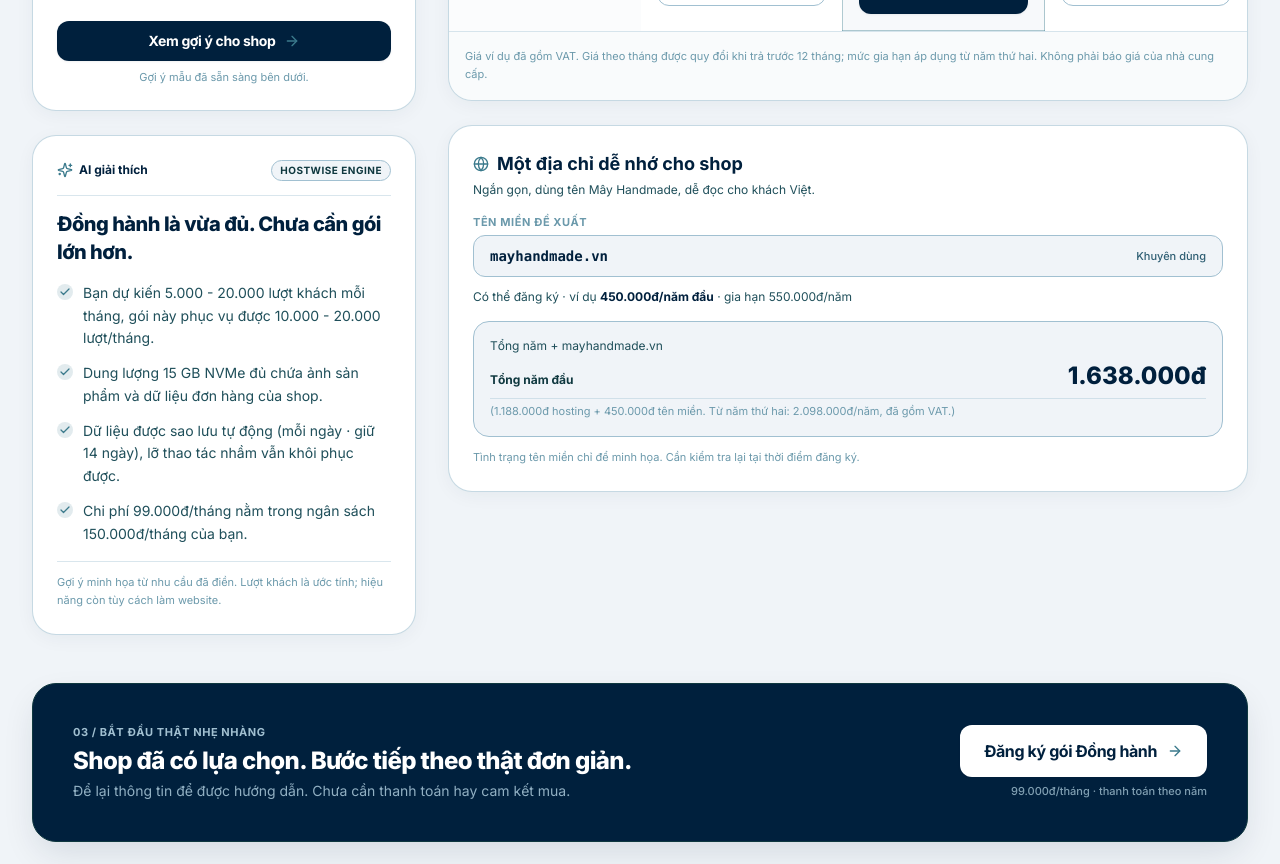
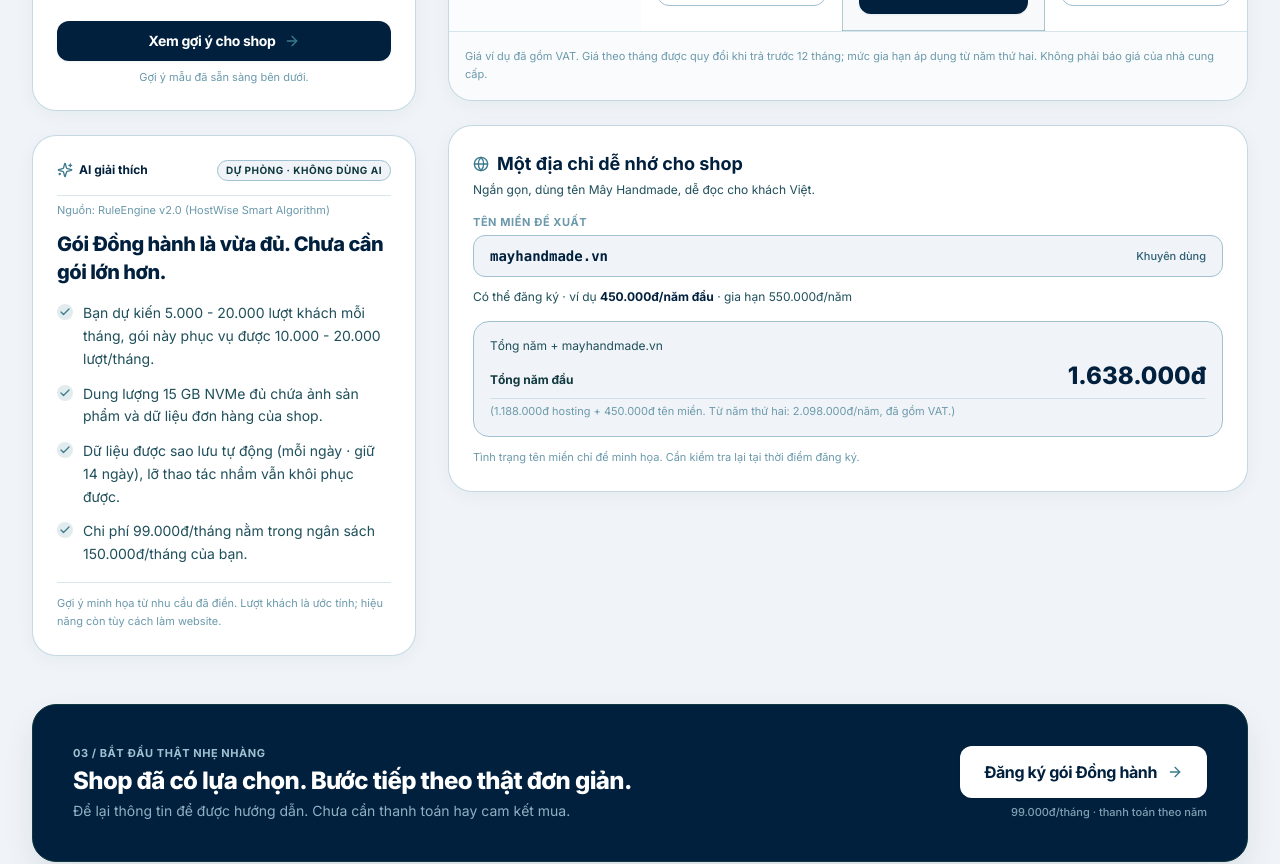
Before and after one commit to dkhanhjtc/VibeCoding_JAVa_2026, a React (Vite) app in the folder Frontend/: page / in a window 1280 px wide. Shown: the part 1180-2044 px from the top of the page. Built offline with nearby package versions, Linux system fonts and the light colour scheme.

Commit message:
feature: Hiển thị cảnh báo vượt ngân sách, tiêu đề AI và nguồn kết quả

```diff
--- a/Frontend/src/components/RecommendationResult.jsx
+++ b/Frontend/src/components/RecommendationResult.jsx
@@ -1,5 +1,5 @@
 import React from 'react';
-import { Sparkles, Check, Globe, ArrowRight } from 'lucide-react';
+import { Sparkles, Check, Globe, ArrowRight, AlertTriangle } from 'lucide-react';
 import { Button } from './UIPrimitives.jsx';
 
 /**
@@ -10,7 +10,10 @@ export const AIExplainerCard = ({ recommendationData }) => {
 
   const {
     isFallback,
+    provider,
     bestMatch,
+    headline,
+    budgetNote,
     reasons = []
   } = recommendationData;
 
@@ -23,13 +26,24 @@ export const AIExplainerCard = ({ recommendationData }) => {
           <span>AI giải thích</span>
         </div>
         <span className="text-[10px] uppercase font-bold tracking-wider px-2 py-0.5 rounded-full bg-[#f0f4f8] text-[#0f383f] border border-[#a1c0d1]">
-          {isFallback ? 'HostWise Engine' : 'Từ AI'}
+          {isFallback ? 'Dự phòng · không dùng AI' : 'Gemini AI'}
         </span>
       </div>
+      {provider && (
+        <p className="-mt-2 mb-3 text-[11px] text-[#6b99ab]">Nguồn: {provider}</p>
+      )}
 
       <h3 className="text-lg sm:text-xl font-black text-[#00203d] tracking-tight leading-snug">
-        {bestMatch?.name || 'Đồng hành'} là vừa đủ. Chưa cần gói lớn hơn.
+        {headline || `Gói ${bestMatch?.name} là lựa chọn phù hợp cho bạn`}
       </h3>
+
+      {/* Cảnh báo khi gói tối ưu vượt ngân sách */}
+      {budgetNote && (
+        <div role="alert" className="mt-3 p-3 rounded-2xl bg-amber-50 border border-amber-200 flex items-start gap-2 text-xs text-amber-900">
+          <AlertTriangle className="w-4 h-4 text-amber-600 shrink-0 mt-0.5" />
+          <p className="leading-relaxed">{budgetNote.message}</p>
+        </div>
+      )}
 
       {/* Bullet points with checkmarks */}
       <ul className="mt-4 space-y-3">
```
